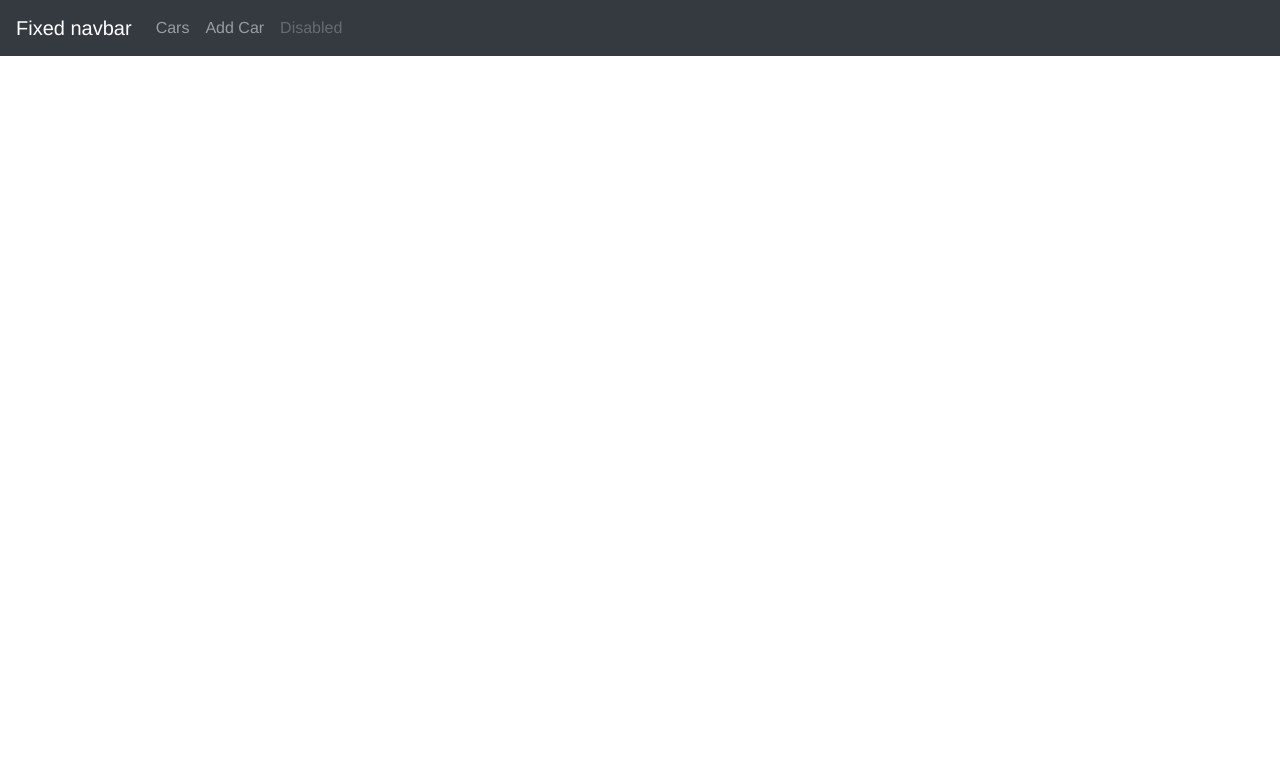
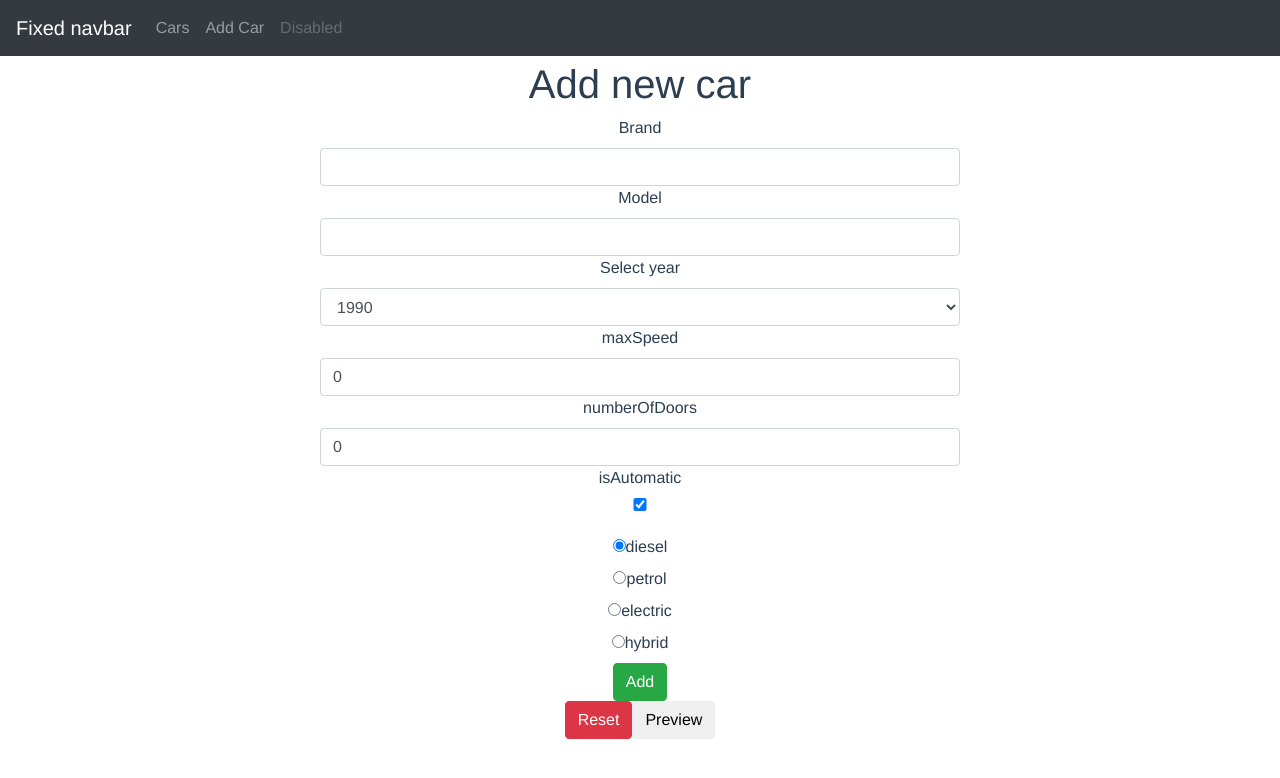
Before and after one commit to npacariz/cars-app, a Vue app: page /add in a window 1280 px wide. Shown: the top 778 px of the page. Built offline with nearby package versions, Linux system fonts and the light colour scheme; no server answers.

Commit message:
bugs fixed

```diff
--- a/src/components/AddCar.vue
+++ /dev/null
@@ -1,156 +0,0 @@
-<template>
-  <div id="AddCar">
-    <h1>{{title}}</h1>
-      <form @submit.prevent = 'submit()'>
-          <div class="form-group">
-            <label for="brand">Brand</label>
-            <input type="text" class="form-control" id="brand" v-model='NewCar.brand' required minlength="2">
-          </div>
-          <div class="form-group">
-            <label for="brand">Model</label>
-            <input  type="text" class="form-control" id="brand"  v-model='NewCar.model' required minlength="2" >
-          </div>
-          <div class="form-group">
-            <label for="year">Select year</label>
-            <select class="form-control" id="year" v-model='NewCar.year' required>
-                <option v-for="year in getCurrentYear()" v-if="year >= 1990" :key= 'year' :value="year">{{ year }}</option>
-            </select>
-          </div>
-          <div class="form-group">
-            <label for="maxSpeed">maxSpeed</label>
-            <input type="number" class="form-control" id="maxSpeed"  v-model='NewCar.maxSpeed'>
-          </div>
-
-           <div class="form-group">
-            <label for="maxSpeed">numberOfDoors</label>
-            <input type="number" class="form-control" id="numberOfDoors"  v-model='NewCar.numberOfDoors' required>
-          </div>
-
-           <div class="form-group" required>
-            <label for="maxSpeed">isAutomatic</label>
-            <input type="checkbox" class="form-control" id="isAutomatic"  v-model='NewCar.isAutomatic' required>
-          </div>
-          <br>
-          <div class="form-group" required>
-            <div v-for='engine in typeOfEngines' :key='engine'>
-              <input type="radio" id="one" :value='engine' v-model="NewCar.engine">
-              <label for="one">{{engine}}</label>
-              <br>
-            </div>
-         </div>
-
-          <button class='btn btn-success' type='submit'>{{button}}</button>
-    </form>
-          <button class='btn btn-danger' @click="reset()">Reset</button>
-          <button class='btn btn' @click="preview()">Preview</button>
-
-  </div>
-</template>
-
-<script>
-import { cars } from '../services/CarsService'
-
-export default {
-  name: 'AddCar',
-
-  data() {
-    return {
-      typeOfEngines: ['diesel', 'petrol', 'electric', 'hybrid'],
-      title: "Add new car",
-      button: "Add",
-      NewCar: {
-        brand: '',
-        model: '',
-        year: 0,
-        maxSpeed: 0,
-        numberOfDoors: 0,
-        isAutomatic: false,
-        engine: 'Not Selected',
-      }
-    }
-  },
-
-  methods: {
-    getCurrentYear() {
-      return new Date().getFullYear();
-    },
-
-
-    submit() {
-      this.$route.params.id? this.editCar() : this.addNewCar()
-    },
-
-    addNewCar() {
-      cars.add(this.NewCar)
-      .then(
-        this.$router.push('/cars'))
-    },
-    editCar() {
-        cars.edit(this.NewCar)
-       .then(() => {
-        this.$router.push('/cars')})
-
-    },
-
-    preview() {
-      alert(`
-      Brand: ${this.NewCar.brand}
-      Model: ${this.NewCar.model}
-      Year: ${this.NewCar.year}
-      Max Speed: ${this.NewCar.maxSpeed}
-      Number of doors: ${this.NewCar.numberOfDoors}
-      Automatic: ${this.NewCar.isAutomatic}
-      Engine: ${this.NewCar.engine}
-      `)
-    },
-
-     reset() {
-      this.NewCar = {
-        brand: '',
-        model: '',
-        year: 0,
-        maxSpeed: 0,
-        numberOfDoors: 0,
-        isAutomatic: false,
-        engine: 'Not Selected',
-      }
-    },
-
-},
-
-computed: {
-  checkId: {
-    // getter
-    get: function () {
-     if(this.$route.params.id){
-       conosle.log('get')
-     }
-
-    },
-
-    set: function () {
-      if(!this.$route.params.id){
-      conosle.log('set')
-     }
-    }
-  }
-},
-
-created() {
-       if(this.$route.params.id){
-        this.title = "Edit car",
-        this.button = 'Edit'
-        cars.get(this.$route.params.id)
-        .then(response => this.NewCar = response.data)
-     }
-    }
-
-}
-</script>
-
-<style>
-.form-group {
-  width: 50%;
-  margin: auto;
-}
-</style>
--- /dev/null
+++ b/src/components/CarForm.vue
@@ -0,0 +1,93 @@
+<template>
+  <div class="CarForm">
+        <h1>{{titles.title}}</h1>
+      <form @submit.prevent="submit()">
+          <div class="form-group">
+            <label for="brand">Brand</label>
+            <input type="text" class="form-control" id="brand" v-model='newCar.brand' required minlength="2">
+          </div>
+          <div class="form-group">
+            <label for="brand">Model</label>
+            <input  type="text" class="form-control" id="brand"  v-model='newCar.model' required minlength="2" >
+          </div>
+          <div class="form-group">
+            <label for="year">Select year</label>
+            <select class="form-control" id="year" v-model='newCar.year' required>
+                <option v-for="year in getCurrentYear()" v-if="year >= 1990" :key= 'year' :value="year">{{ year }}</option>
+            </select>
+          </div>
+          <div class="form-group">
+            <label for="maxSpeed">maxSpeed</label>
+            <input type="number" class="form-control" id="maxSpeed"  v-model='newCar.maxSpeed'>
+          </div>
+
+           <div class="form-group">
+            <label for="maxSpeed">numberOfDoors</label>
+            <input type="number" class="form-control" id="numberOfDoors"  v-model='newCar.numberOfDoors' required>
+          </div>
+
+           <div class="form-group" required>
+            <label for="maxSpeed">isAutomatic</label>
+            <input type="checkbox" class="form-control" id="isAutomatic"  v-model='newCar.isAutomatic'>
+          </div>
+          <br>
+          <div class="form-group" required>
+            <div v-for='engine in typeOfEngines' :key='engine'>
+              <input type="radio" id="one" :value='engine' v-model="newCar.engine">
+              <label for="one">{{engine}}</label>
+              <br>
+            </div>
+         </div>
+
+        <button class='btn btn-success' type='submit'>{{titles.buttonTitle}}</button>
+    </form>
+        <button class='btn btn-danger' @click="reset()" >Reset</button>
+        <button class='btn btn' @click="preview">Preview</button>
+
+
+
+  </div>
+</template>
+
+<script>
+import { cars } from "../services/CarsService";
+export default {
+  name: "CarForm",
+  props: {
+    newCar: Object,
+    titles: Object
+  },
+
+  data() {
+    return {
+      typeOfEngines: ["diesel", "petrol", "electric", "hybrid"]
+    };
+  },
+  methods: {
+    getCurrentYear() {
+      return new Date().getFullYear();
+    },
+    submit() {
+      this.$emit("submit");
+    },
+    reset() {
+      this.$emit("reset");
+    },
+    preview() {
+      alert(`
+            Brand: ${this.newCar.brand}
+            Model: ${this.newCar.model}
+            Year: ${this.newCar.year}
+            Max Speed: ${this.newCar.maxSpeed}
+            Number of doors: ${this.newCar.numberOfDoors}
+            Automatic: ${this.newCar.isAutomatic}
+            Engine: ${this.newCar.engine}
+      `);
+    }
+  }
+};
+</script>
+
+<!-- Add "scoped" attribute to limit CSS to this component only -->
+<style scoped>
+</style>
--- a/src/components/NavBar.vue
+++ b/src/components/NavBar.vue
@@ -11,7 +11,7 @@
             <router-link class="nav-link" to='/cars'>Cars</router-link>
           </li>
           <li class="nav-item">
-             <router-link class="nav-link" to='/add'>Add Car</router-link>
+             <router-link class="nav-link" :to="{name:'addCar'}">Add Car</router-link>
           </li>
           <li class="nav-item">
             <a class="nav-link disabled" href="#">Disabled</a>
@@ -24,13 +24,10 @@
 
 <script>
 export default {
-  name: 'NavBar',
-
-}
+  name: "NavBar"
+};
 </script>
 
 <!-- Add "scoped" attribute to limit CSS to this component only -->
 <style scoped>
-
-
 </style>
--- /dev/null
+++ b/src/pages/AddCar.vue
@@ -0,0 +1,98 @@
+<template>
+  <div id="AddCar">
+    <CarForm :newCar="newCar" :titles="titles"  @submit='submit' @reset='reset' />
+  </div>
+</template>
+
+<script>
+import { cars } from "../services/CarsService";
+import CarForm from "../components/CarForm.vue";
+
+export default {
+  name: "AddCar",
+  components: {
+    CarForm
+  },
+
+  data() {
+    return {
+      typeOfEngines: ["diesel", "petrol", "electric", "hybrid"],
+      titles: {
+        title: "Add new car",
+        buttonTitle: "Add"
+      },
+      newCar: this.reset()
+    };
+  },
+
+  methods: {
+    submit() {
+      this.$route.params.id ? this.editCar() : this.addNewCar();
+    },
+
+    addNewCar() {
+      console.log(this.newCar);
+      cars.add(this.newCar).then(this.$router.push("/cars"));
+    },
+    editCar() {
+      cars.edit(this.newCar).then(() => {
+        this.$router.push("/cars");
+      });
+    },
+
+    reset() {
+      return (this.newCar = {
+        brand: "",
+        model: "",
+        year: 1990,
+        maxSpeed: 0,
+        numberOfDoors: 0,
+        isAutomatic: true,
+        engine: "diesel"
+      });
+    }
+  },
+
+  computed: {
+    checkId: {
+      // getter
+      get: function() {
+        if (this.$route.params.id) {
+          conosle.log("get");
+        }
+      },
+
+      set: function() {
+        if (!this.$route.params.id) {
+          conosle.log("set");
+        }
+      }
+    }
+  },
+
+  created() {
+    if (this.$route.params.id) {
+      (this.titles.title = "Edit car"), (this.titles.buttonTitle = "Edit");
+      cars
+        .get(this.$route.params.id)
+        .then(response => (this.newCar = response.data));
+    }
+  },
+
+  beforeRouteLeave: function(to, from, next) {
+    if (this.$route.params.id) {
+      (this.titles.title = "Add car"), (this.titles.buttonTitle = "Add");
+      this.reset();
+      next();
+    }
+    next();
+  }
+};
+</script>
+
+<style>
+.form-group {
+  width: 50%;
+  margin: auto;
+}
+</style>
--- a/src/components/AppCars.vue
+++ b/src/pages/AppCars.vue
@@ -5,7 +5,7 @@
 </template>
 
 <script>
-import CarList from './CarList.vue'
+import CarList from '../components/CarList.vue'
 import { cars } from '../services/CarsService'
 export default {
 
--- a/src/router/index.js
+++ b/src/router/index.js
@@ -1,32 +1,32 @@
-import Vue from 'vue';
-import VueRouter from 'vue-router'
-import AppCars from '../components/AppCars.vue'
-import AddCar from '../components/AddCar.vue'
+import Vue from "vue";
+import VueRouter from "vue-router";
+import AppCars from "../pages/AppCars.vue";
+import AddCar from "../pages/AddCar.vue";
 
-Vue.use(VueRouter)
-
+Vue.use(VueRouter);
 
 const routes = [
   {
-        path: '/',
-        redirect: '/cars'
+    path: "/",
+    redirect: "/cars"
   },
   {
-        path: '/cars',
+    path: "/cars",
     component: AppCars,
-        name: 'cars'
+    name: "cars"
   },
   {
-        path: '/add',
-        component: AddCar
+    path: "/add",
+    component: AddCar,
+    name: "addCar"
   },
   {
-        path: '/edit/:id',
+    path: "/edit/:id",
     component: AddCar,
-        name: 'edit'
+    name: "edit"
   }
-]
+];
 
-const router = new VueRouter({routes});
+const router = new VueRouter({ mode: "history", routes });
 
 export default router;
```
Lines whose indentation alone changed are shown as unchanged.
